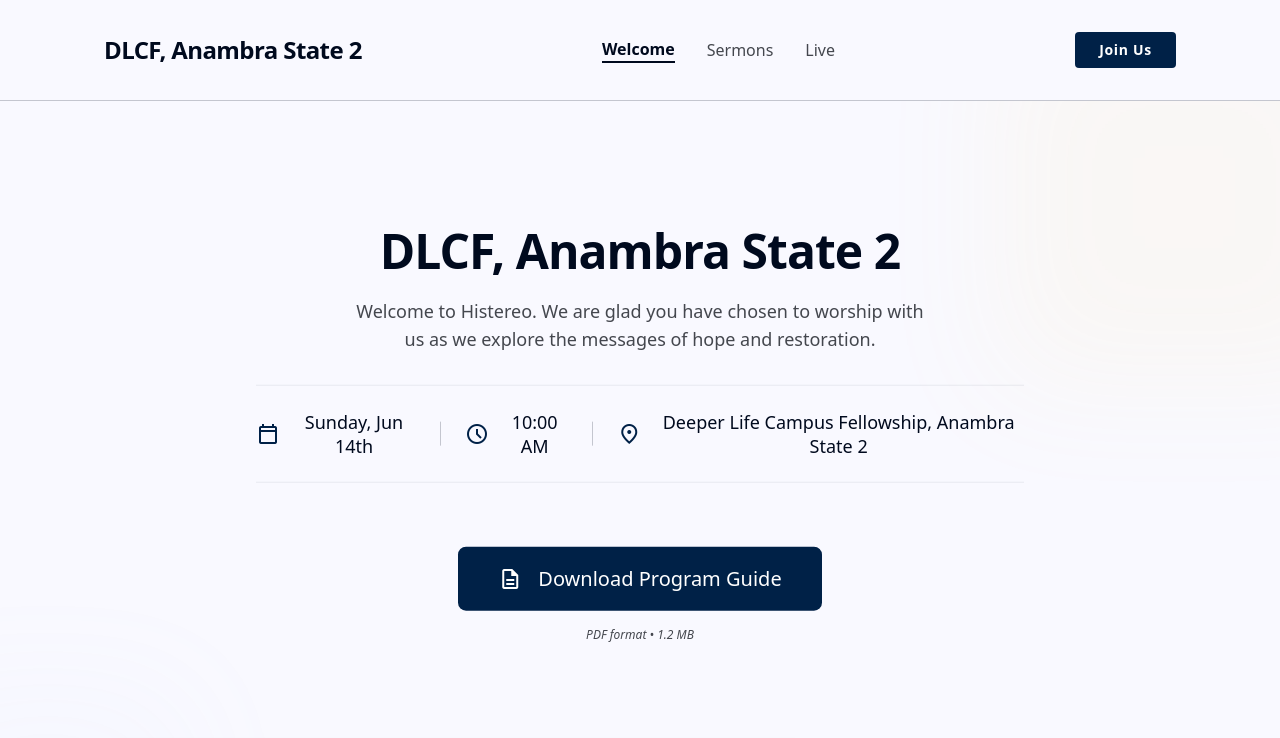
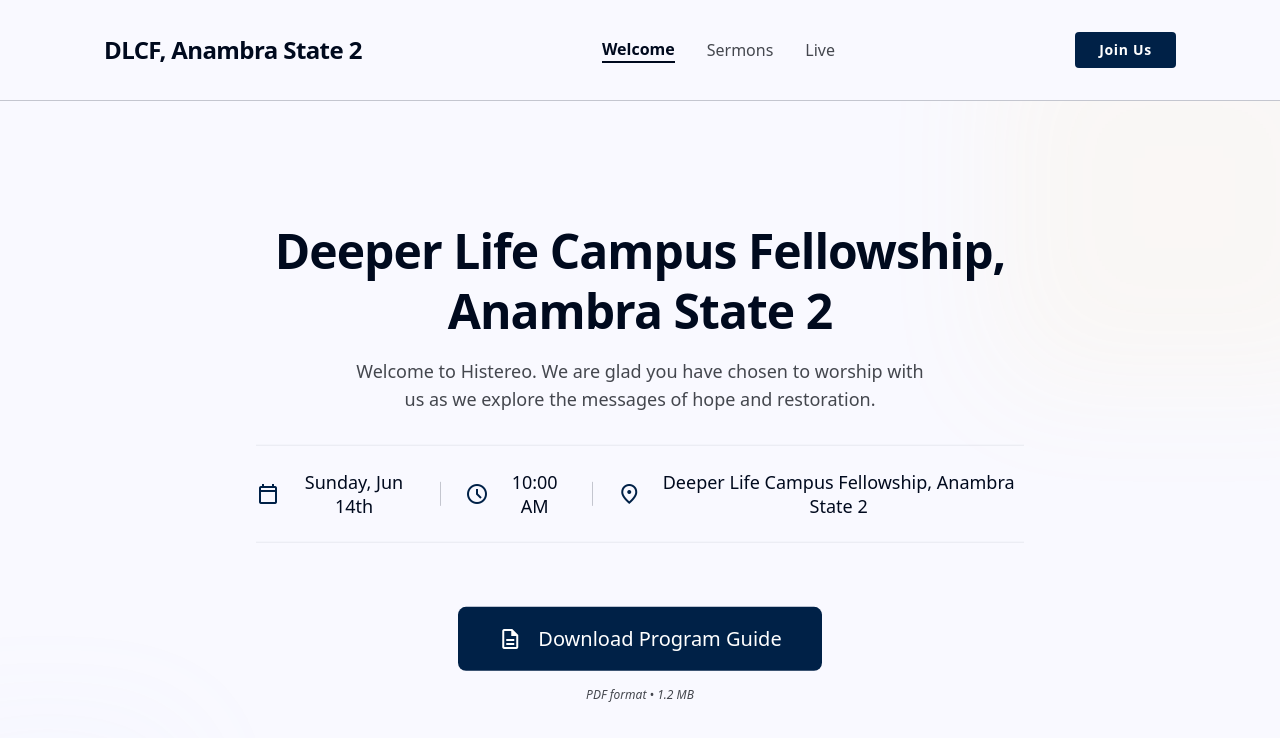
Before and after one commit to Godwin57/dlcf-nau, a Next.js app: page / in a window 1280 px wide. Shown: the top 738 px of the page. Built offline with nearby package versions, Linux system fonts and the light colour scheme; grey boxes are pictures that could not be loaded.

Commit message:
Typo fix

```diff
--- a/src/app/page.tsx
+++ b/src/app/page.tsx
@@ -94,7 +94,7 @@
         <section className="relative z-10 w-full max-w-3xl mx-auto text-center space-y-8 animate-subtle-float">
           <div className="space-y-4">
             <h1 className="font-display-lg-mobile md:font-display-lg text-display-lg-mobile md:text-display-lg text-primary leading-tight">
-              DLCF, Anambra State 2
+              Deeper Life Campus Fellowship, Anambra State 2
             </h1>
             <p className="font-body-lg text-body-lg text-on-surface-variant max-w-xl mx-auto">
               Welcome to Histereo. We are glad you have chosen to worship with
```
